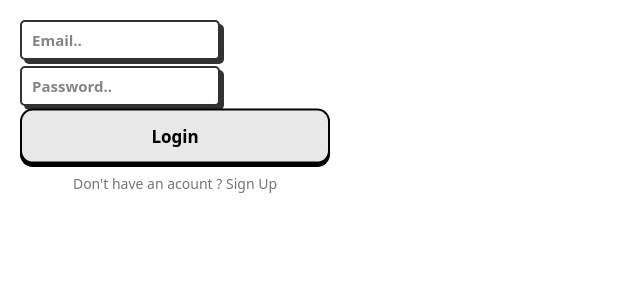
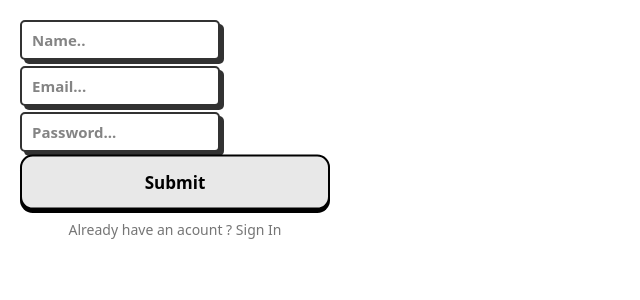
Before and after one commit to Bhargav-44/Notes, a React (Vite) app: page / in a window 1280 px wide. Shown: the top 300 px of the page, without its empty margins (0-640 px from the left). Built offline with nearby package versions, Linux system fonts and the light colour scheme; no server answers; the database is empty.

Commit message:
Update App.jsx

```diff
--- a/src/App.jsx
+++ b/src/App.jsx
@@ -13,7 +13,7 @@ function App() {
     <>
       <BrowserRouter>
         <Routes>
-          <Route path="/" element={!newUser?(<Login/>):(<Signup/>)} />
+          <Route path="/" element={!newUser?(<Signup/>):(<Login/>)} />
           <Route path="/notes" element={<Notes />} />
         </Routes>
       </BrowserRouter>
```
